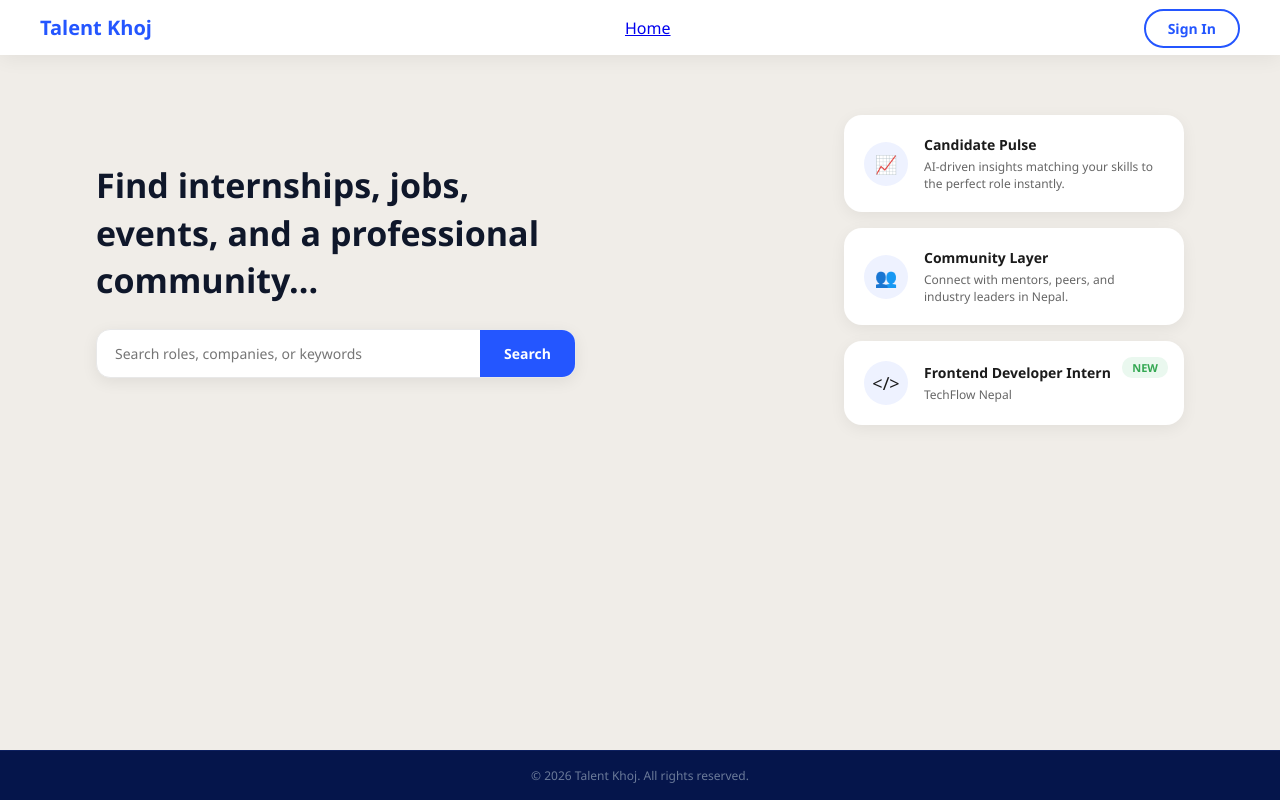
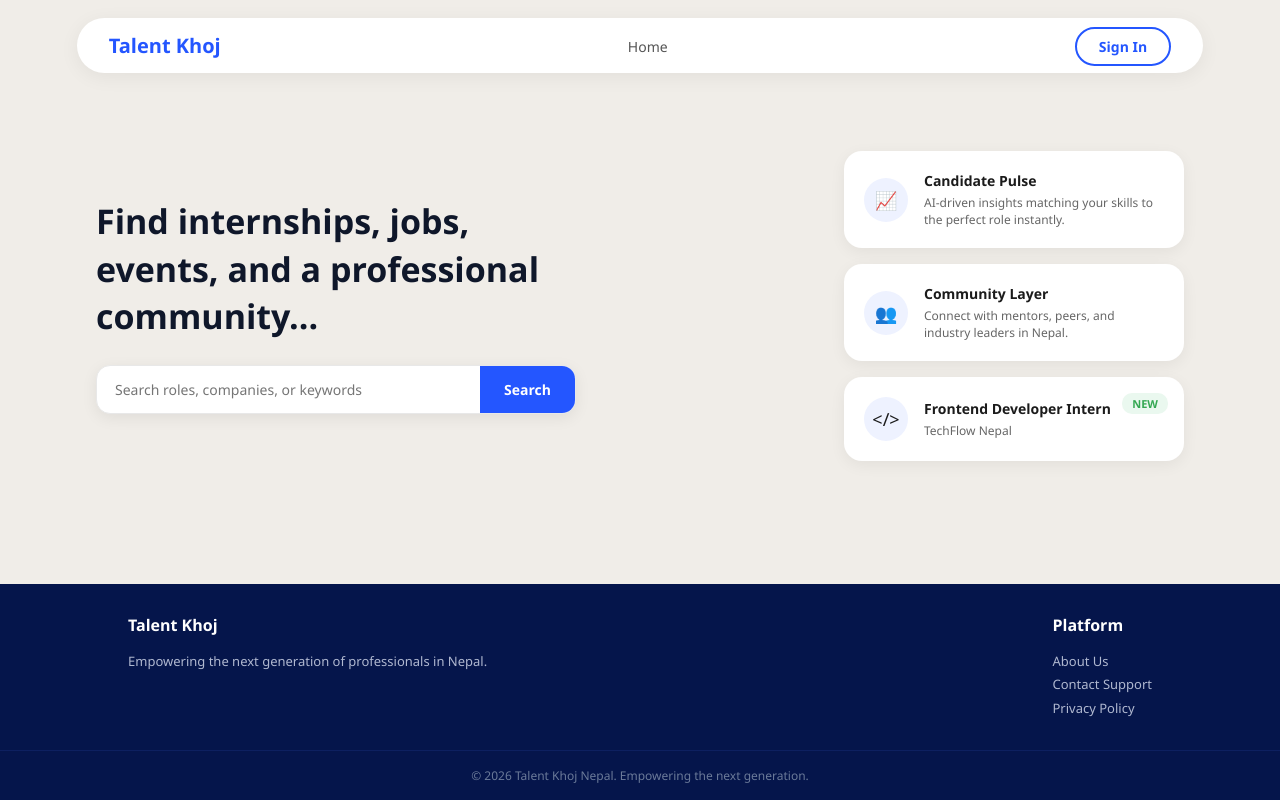
Before and after one commit to tejashexe-spec/Talentkhoj, a Flask app: page / in a window 1280 px wide. Run offline with Flask 3, Linux system fonts and the light colour scheme.

Commit message:
fixed nav bar and footer

```diff
--- a/my_first_flask/static/css/style.css
+++ b/my_first_flask/static/css/style.css
@@ -15,10 +15,10 @@ main { flex: 1; }
 /* ── NAVBAR ── */
 .navbar {
     background: white;
-    width: 100%;
-    margin: 0;
-    padding: 14px 40px;
-    border-radius: 0;
+    width: 88%;
+    margin: 18px auto;
+    padding: 14px 32px;
+    border-radius: 40px;
     display: flex;
     align-items: center;
     justify-content: space-between;
@@ -440,11 +440,11 @@ main { flex: 1; }
 .footer {
     background: #05154b;
     color: white;
-    padding: 60px 10%;
+    padding: 30px 10%;
     display: flex;
     justify-content: space-between;
     flex-wrap: wrap;
-    gap: 40px;
+    gap: 20px;
 }
 
 .footer h3 { font-size: 16px; margin-bottom: 14px; }
--- a/my_first_flask/templates/base.html
+++ b/my_first_flask/templates/base.html
@@ -8,10 +8,13 @@
 </head>
 <body>
 
+<!-- NAVBAR -->
 <nav class="navbar">
     <a class="nav-logo" href="/">Talent Khoj</a>
 
-    <a href="/" class="nav-links">Home</a>
+    <ul class="nav-links">
+        <li><a href="/">Home</a></li>
+    </ul>
 
     <div>
         {% if session.get('user_id') %}
@@ -49,10 +52,24 @@
     {% block content %}{% endblock %}
 </main>
 
-<footer class="footer-bottom">
-    <p>&copy; 2026 Talent Khoj. All rights reserved.</p>
+<!-- FOOTER -->
+<footer class="footer">
+    <div>
+        <h3>Talent Khoj</h3>
+        <p>Empowering the next generation of professionals in Nepal.</p>
+    </div>
+    <div>
+        <h3>Platform</h3>
+        <ul>
+            <li>About Us</li>
+            <li>Contact Support</li>
+            <li>Privacy Policy</li>
+        </ul>
+    </div>
 </footer>
-
+<div class="footer-bottom">
+    <p>&copy; 2026 Talent Khoj Nepal. Empowering the next generation.</p>
+</div>
 
 <script>
     function toggleDropdown(e) {
@@ -64,5 +81,6 @@
         if (d) d.classList.remove('open');
     });
 </script>
+
 </body>
 </html>
```
